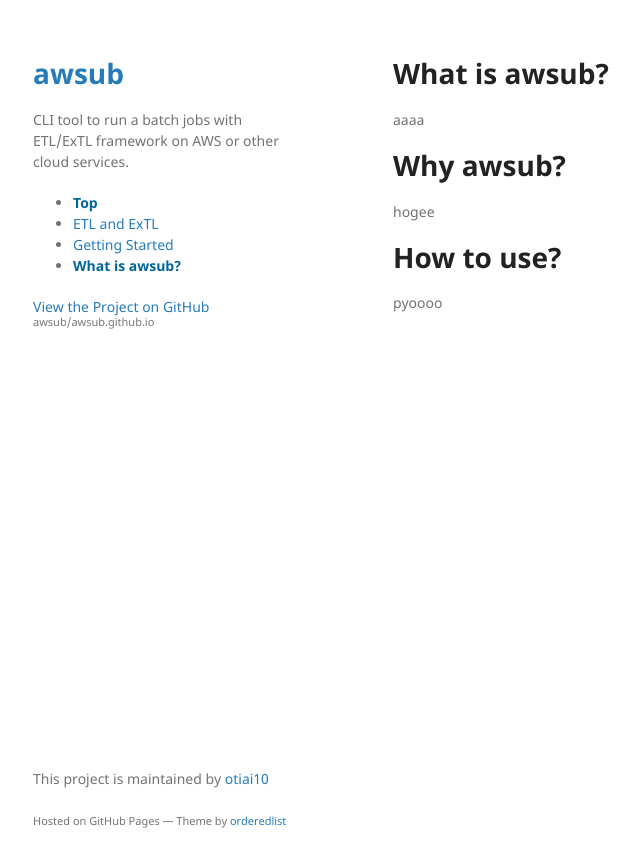
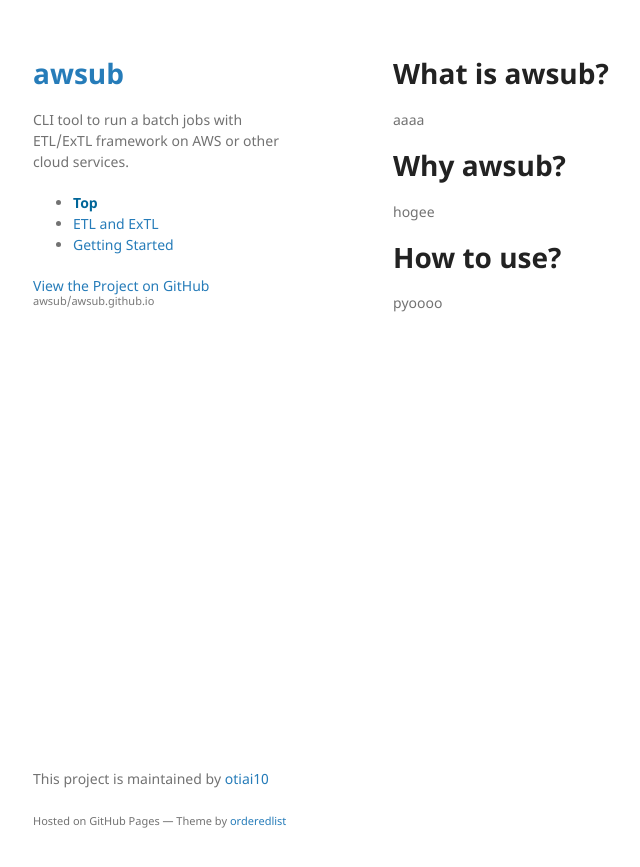
Before and after one commit to awsub/awsub.github.io, a Jekyll site: the page built from index.md, in a window 1280 px wide. Shown: the top 867 px of the page, without its empty margins (177-817 px from the left). Built offline with Jekyll 4.4.1, drawn with Linux system fonts in a browser that asks for light colours; our own code applies the rules of GitHub Pages for plain Markdown files.

```diff
--- a/_includes/page-links.html
+++ b/_includes/page-links.html
@@ -4,7 +4,7 @@
     <a class="{% if page.url == '/' %}active{% endif %}" href="{{ site.baseurl }}/">Top</a>
   </li>
   {% for node in site.pages %}
-    {% if node.title %}
+    {% if node.title and node.permalink and node.permalink != '/' %}
       <li>
         <a class="{% if node.permalink == page.url %}active{% endif %}" href={{ node.permalink || node.url }}>{{ node.title }}</a>
       </li>
```
